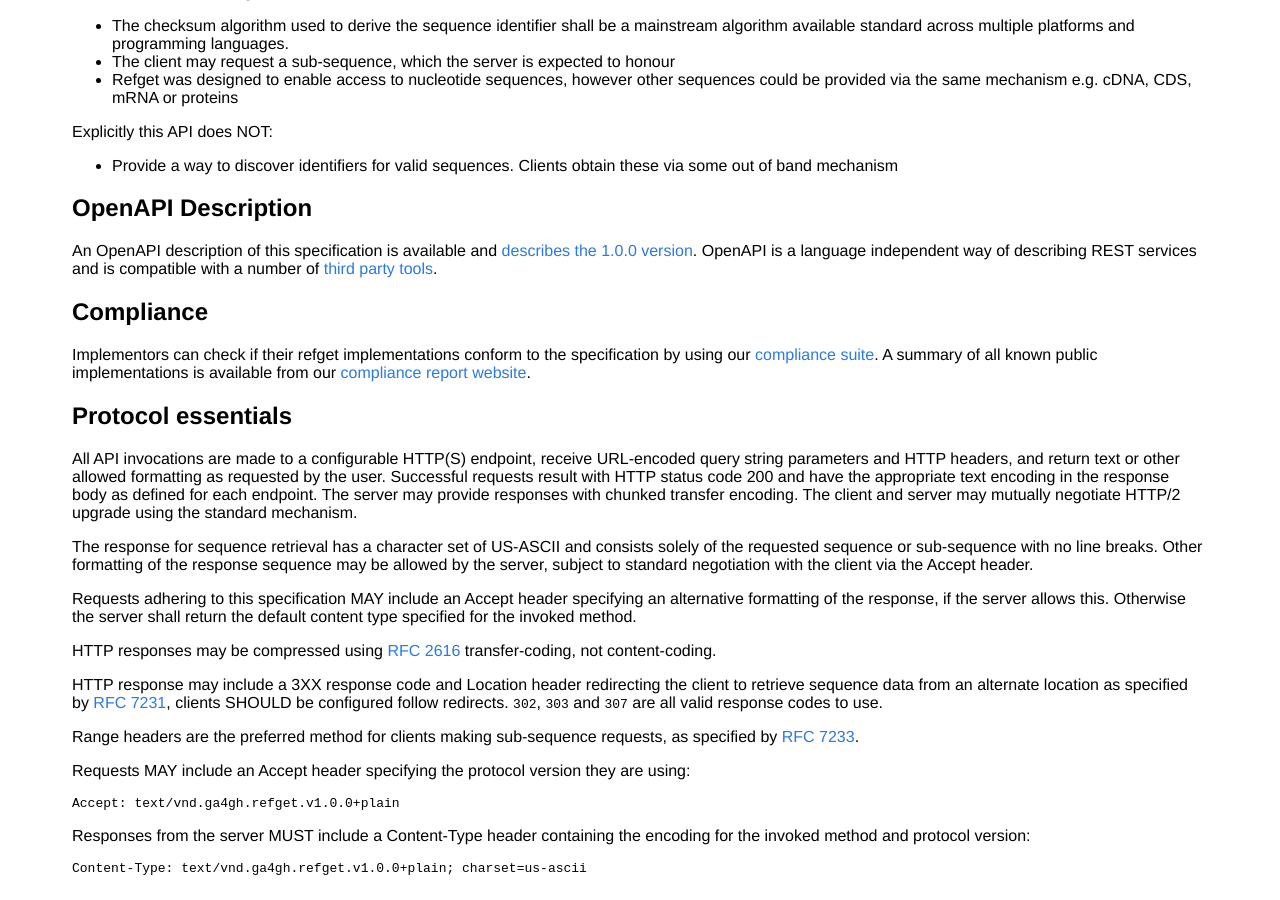
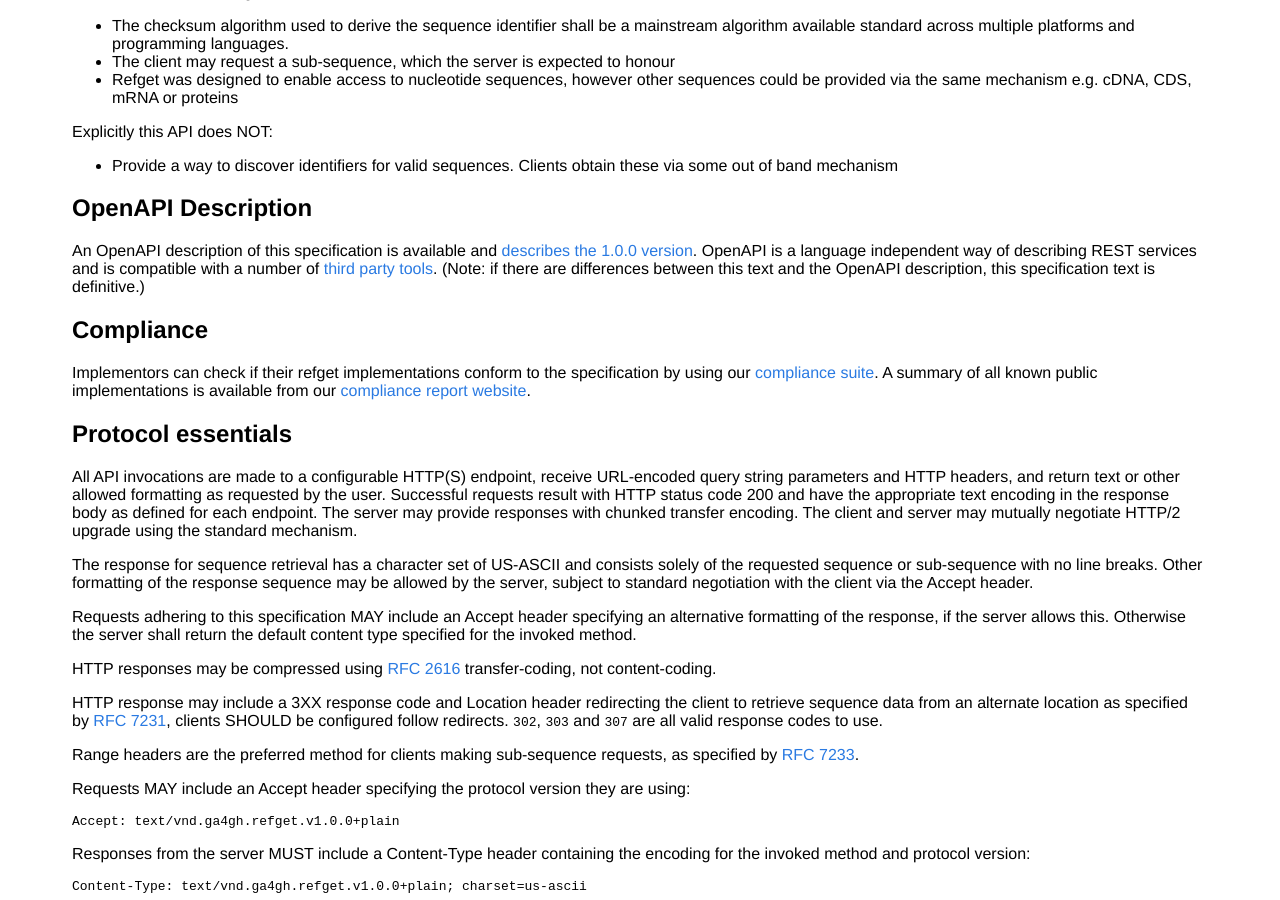
Before and after one commit to samtools/hts-specs, a Jekyll site: the page built from refget.md, in a window 1280 px wide and 900 px high, scrolled down 929 px. Built offline with Jekyll 4.4.1, drawn with Linux system fonts in a browser that asks for light colours.

Commit message:
Refget spec text takes precedence over OpenAPI. (#473)
If there is divergence between refget's text and the OpenAPI, the text
is definitive.

```diff
--- a/refget.md
+++ b/refget.md
@@ -34,7 +34,7 @@ Explicitly this API does NOT:
 
 ## OpenAPI Description
 
-An OpenAPI description of this specification is available and [describes the 1.0.0 version](pub/refget-openapi.yaml). OpenAPI is a language independent way of describing REST services and is compatible with a number of [third party tools](http://openapi.tools/).
+An OpenAPI description of this specification is available and [describes the 1.0.0 version](pub/refget-openapi.yaml). OpenAPI is a language independent way of describing REST services and is compatible with a number of [third party tools](http://openapi.tools/). (Note: if there are differences between this text and the OpenAPI description, this specification text is definitive.)
 
 ## Compliance
 
```
